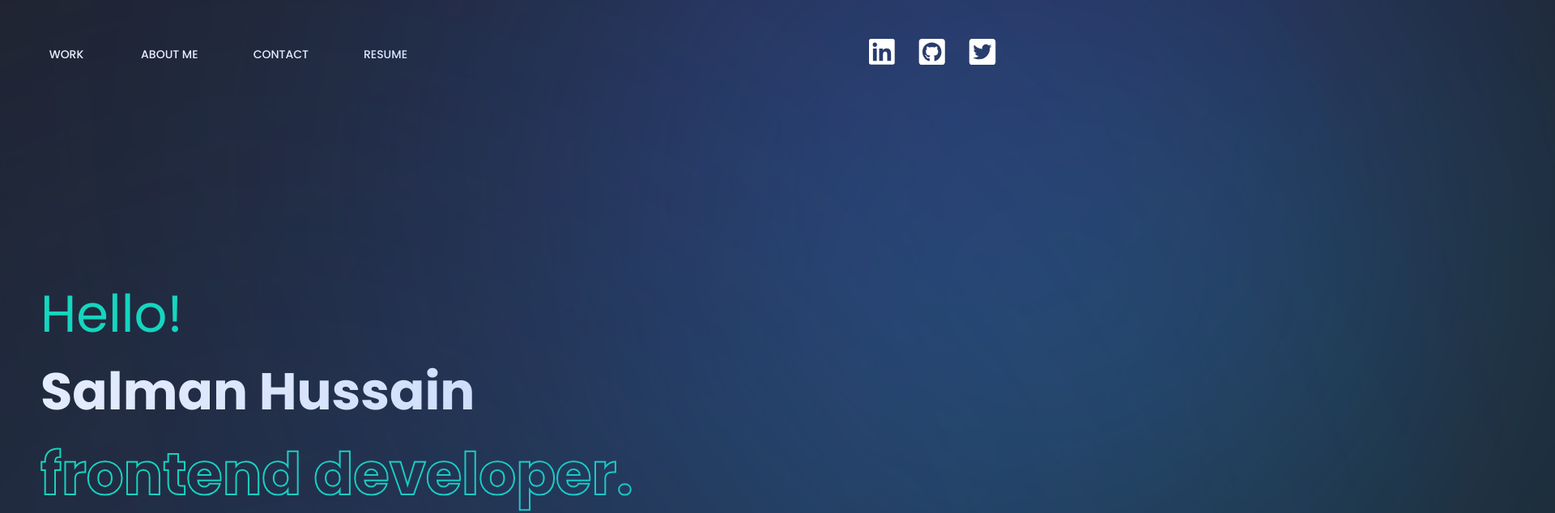
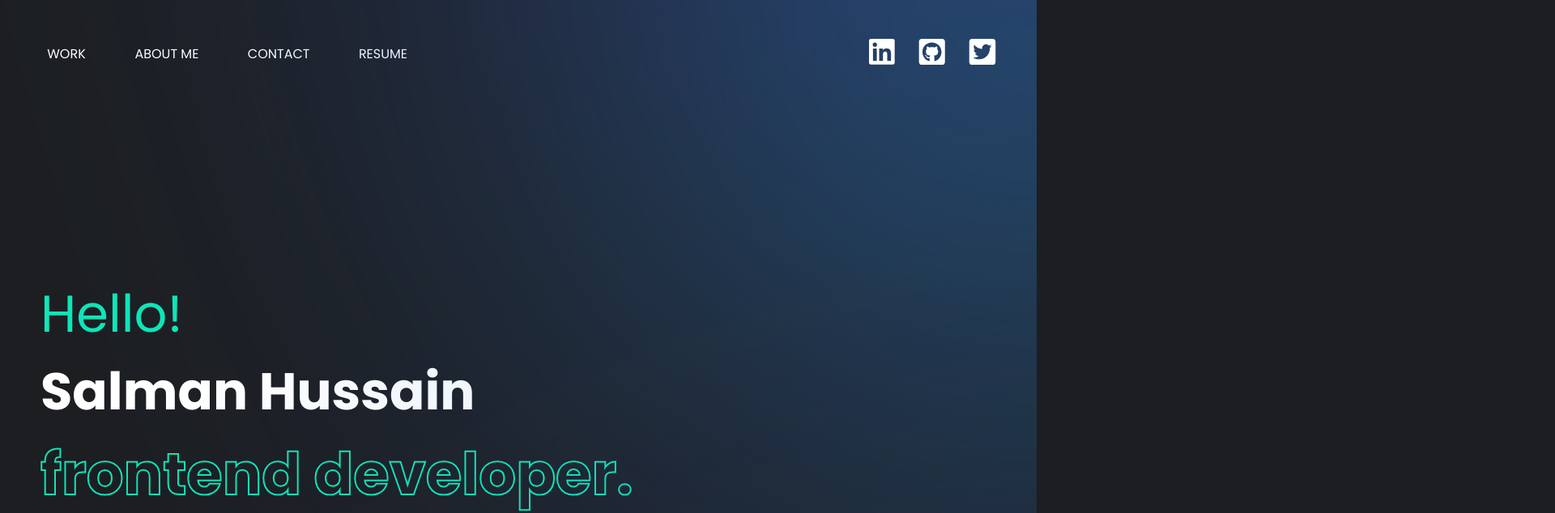
Before and after one commit to HussainSal/portfoliov2, a React (Create React App) app: page / in a window 1280 px wide. Shown: the top 634 px of the page at 81% size, 1920 px wide, since content can reach past the window. Built offline with nearby package versions, Linux system fonts and the light colour scheme.

Commit message:
completed responsiveness, animation yet to be added

```diff
--- a/src/App.css
+++ b/src/App.css
@@ -1,6 +1,7 @@
 .App {
   margin: auto;
-  /* overflow-x: hidden; */
+  position: relative;
+  overflow-x: hidden;
 }
 
 .flex {
--- a/src/components/Contact/Contact.tsx
+++ b/src/components/Contact/Contact.tsx
@@ -3,7 +3,6 @@ import React from "react";
 import "../../App.css";
 import classes from "./Contact.module.css";
 import SocialAccounts from "../Navigation/SocialAccounts";
-import Light from "../Light/Light";
 
 const Contact = () => {
   return (
@@ -37,7 +36,6 @@ const Contact = () => {
           2022 - All rights reserved
         </Typography>
       </div>
-      {/* <Light top="400%" left="-20%" blur="blur(400px)" /> */}
     </section>
   );
 };
--- a/src/components/Header/Header.tsx
+++ b/src/components/Header/Header.tsx
@@ -7,7 +7,7 @@ import "../../App.css";
 const Header = () => {
   return (
     <header className={`${classes.header} section`}>
-      <Light top="-15%" left="70%" blur="blur(350px)" />
+      <Light top="-10%" left="70%" blur="blur(350px)" />
       <div className={`${classes.mainHeading} mainContainer`}>
         <Typography variant="h3" color="secondary">
           Hello!
--- a/src/components/Navigation/Navigation.module.css
+++ b/src/components/Navigation/Navigation.module.css
@@ -44,6 +44,10 @@
 
 @media (max-width: 640px) {
   .navOptions {
+    padding-left: 20px;
+    padding-right: 20px;
+  }
+  .socialmediaOptions {
     display: none;
   }
   .socialmediaOptions {
--- a/src/components/Navigation/Navigation.tsx
+++ b/src/components/Navigation/Navigation.tsx
@@ -1,6 +1,6 @@
 import React from "react";
 import classes from "./Navigation.module.css";
-import { Button } from "@material-ui/core";
+import { Button, Typography } from "@material-ui/core";
 import "../../App.css";
 import SocialAccounts from "./SocialAccounts";
 
@@ -21,7 +21,7 @@ const Navigation = () => {
                 color="primary"
                 key={cur}
               >
-                {cur}
+                <Typography variant="body2">{cur}</Typography>
               </Button>
             );
           })}
@@ -30,7 +30,7 @@ const Navigation = () => {
             target="_blank"
             color="primary"
           >
-            resume
+            <Typography variant="body2">Resume</Typography>
           </Button>
         </div>
         <SocialAccounts />
--- a/src/components/Work/Work.tsx
+++ b/src/components/Work/Work.tsx
@@ -3,21 +3,18 @@ import React from "react";
 import "../../App.css";
 import { Typography } from "@material-ui/core";
 import Projectcontainerleft from "../Projectcontainer/Projectcontainerleft";
-// import Projectcontainerright from "../Projectcontainer/Projectcontainerright";
-// import Light from "../Light/Light";
 import { projectData } from "../../assets/projectText";
 import classes from "./Work.module.css";
-// import { useAppContext } from "../../store/authContext";
+import Light from "../Light/Light";
 
 const Work = () => {
-  // const ctx = useAppContext();
-
   return (
     <section id="work" className="section work">
       <div className="mainContainer">
         <Typography className={`${classes.heading} styledText`} variant="h3">
           Latest Work
         </Typography>
+        <Light top="30%" left="90%" blur="blur(500px)" />
 
         {projectData.map((item, i) => {
           return (
--- a/src/index.css
+++ b/src/index.css
@@ -6,7 +6,6 @@ body {
   -webkit-font-smoothing: antialiased;
   -moz-osx-font-smoothing: grayscale;
   background: #1c1e22;
-  overflow-x: hidden;
 }
 
 @media (max-width: 800) {
--- a/src/theme.js
+++ b/src/theme.js
@@ -78,6 +78,11 @@ const theme = createTheme({
       fontSize: "16px",
       fontWeight: "400",
       lineHeight: "24px",
+      "@media (max-width:400px)": {
+        fontSize: "12px",
+        fontWeight: "400",
+        lineHeight: "24px",
+      },
     },
   },
   palette: {
```
